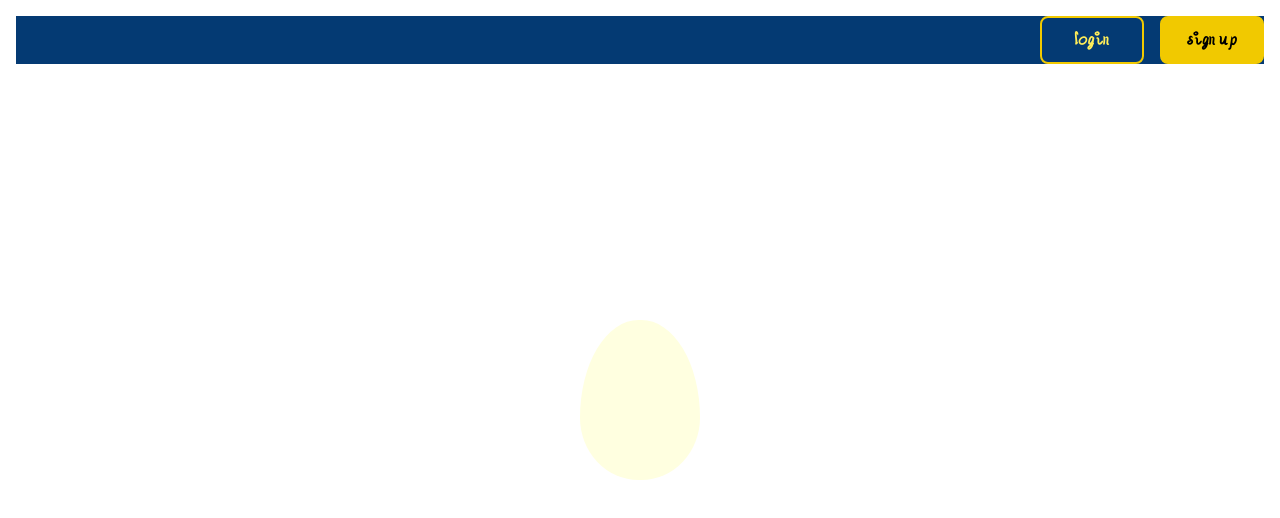
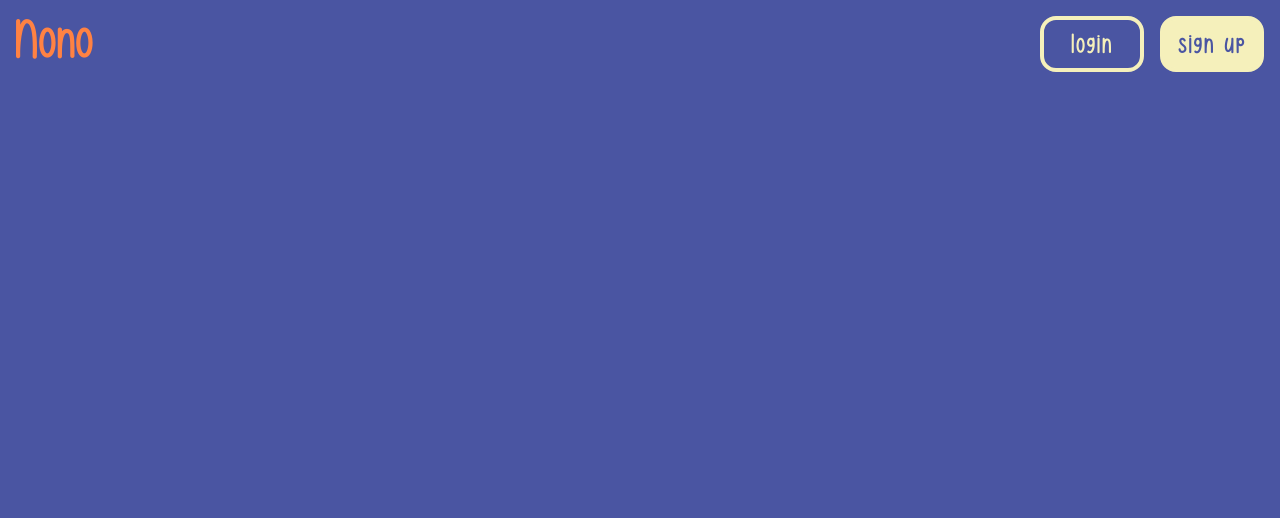
Before and after one commit to cha0ticcoder/ourDuckOnSvelte, a SvelteKit app: page / in a window 1280 px wide. Shown: the top 518 px of the page. Built offline with nearby package versions, Linux system fonts and the light colour scheme.

Commit message:
changed main page

```diff
--- a/src/app.html
+++ b/src/app.html
@@ -2,7 +2,7 @@
 <html lang="en">
 	<head>
 		<meta charset="utf-8" />
-		<link rel="icon" href="%sveltekit.assets%/favicon.png" />
+		<link rel="icon" href="/favicon.png" />
 		<meta name="viewport" content="width=device-width" />
 		%sveltekit.head%
 	</head>
--- /dev/null
+++ b/src/lib/clickOutside.js
@@ -0,0 +1,18 @@
+export function clickOutside(node) {
+
+    const handleClick = event => {
+        if (node && !node.contains(event.target) && !event.defaultPrevented) {
+            node.dispatchEvent(
+                new CustomEvent('click_outside', node)
+            )
+        }
+    }
+
+    document.addEventListener('click', handleClick, true);
+
+    return {
+        destroy() {
+            document.removeEventListener('click', handleClick, true);
+        }
+    }
+}
--- a/src/lib/index/egg.svelte
+++ /dev/null
@@ -1,29 +0,0 @@
-<script lang="ts">
-
-    let eggStatus: number = 0;
-
-    function egg(){
-        console.log('egg clicked', eggStatus)
-        eggStatus++
-    }
-
-</script>
-
-<div id="egg" class="egg" on:click={egg}></div>
-
-<style>
-
-    .egg {
-        position: absolute;
-        transform: translate(-50%, -50%);
-        top: 50%;
-        left: 50%;
-        height: 10rem;
-        aspect-ratio: 3 / 4;
-        border-radius: 100% / 125% 125% 80% 80%;
-        background-color: lightyellow;
-        overflow: hidden;
-        z-index: 0;
-    }
-
-</style>
--- a/src/routes/+page.svelte
+++ b/src/routes/+page.svelte
@@ -1,85 +1,135 @@
-<script lang="ts">
-    import { browser } from "$app/environment";
-    import Egg from '$lib/index/egg.svelte'
-    if (browser) {
-
-    }
-
+<script>
+    import { clickOutside } from '$lib/clickOutside.js'
 </script>
 
-<svelte:head>
-    <title>ourDuck - Home</title>
-</svelte:head>
+<svelte:body />
 
-<body>
-    <div class="nav">
-        <a href="/login"><input type="button" class="button login" value="login"></a>
-        <a href="/register"><input type="button" class="button register" value="sign up"></a>
+
+<div id="modalover" class="overlay" style="display: none">
+    <div use:clickOutside on:click_outside={() => {
+        let div = document.getElementById('modalover')
+        div.setAttribute('style', 'display: none')
+    }} class="loginmodal">
+
+        <input type="text">
+
     </div>
-    <Egg></Egg>
-</body>
+</div>
+
+<div class="nav">
+
+    <p class="nono n2">Nono</p>
+
+    <input on:click={() => {
+        let div = document.getElementById('modalover')
+
+        div.setAttribute('style', 'display: block')
+    }} type="button" class="button register" value="sign up"
+    >
+
+    <input on:click={() => {
+        let div = document.getElementById('modalover')
+
+        div.setAttribute('style', 'display: block')
+    }} type="button" class="button login" value="login"
+    >
+
+</div>
 
 <style>
 
     @font-face {
-        font-family: Cozy;
-        src: url("/fonts/Cozy-Regular.otf") format("opentype");
+        font-family: 'Justmore';
+        src: url("/fonts/Justmore - Personal Use.ttf") format("truetype");
     }
 
-    body {
-        background: #043a73;
-        font-family: Cozy, sans-serif;
-        color: #ffed59;
-        white-space: nowrap;
+    :root {
+        --background-color: #4A55A2;
+        --text: #FF8243;
+        --buttoncolor: #F5F0BB;
+    }
+
+    :global(html, body) {
+        background-color: var(--background-color);
+        font-family: "Justmore", sans-serif;
+        color: var(--text);
+        z-index: 0;
     }
 
     .nav {
-        display:flex;
-        justify-content: flex-end;
-        margin-top: 1rem;
+        transform: translate(-0.5rem, 0.5rem);
+    }
 
+    .nono {
+        font-size: 3rem;
+        margin: 0 auto;
+        cursor: pointer;
+        position: relative;
+        float: left;
+    }
+
+    .n2 {
+        margin-left: 1rem;
     }
 
     .button {
-
-        border-radius: 0.5rem;
-
-        height: 3rem;
         width: 6.5rem;
-
-        font-size: 120%;
-        font-family: Cozy, sans-serif;
-
-        z-index: 1;
-
-        text-decoration: none;
-        vertical-align: middle;
+        height: 3.5rem;
+        z-index: 0;
+        font-family: Justmore, sans-serif;
+        font-size: 1.5rem;
+        letter-spacing: 0.1rem;
+        border-radius: 1rem;
+        cursor: pointer;
+        float: right;
     }
 
     .login {
-        color: #ffed59;
-        border: #f1c900 solid 0.15rem;
-        background: transparent;
-        transition: 0.4s ease;
-        cursor: pointer;
+        color: var(--buttoncolor);
+        border: 0.3rem solid var(--buttoncolor);
+        background-color: transparent;
         margin-right: 1rem;
     }
 
-    .login:hover {
-        transition: 0.3s ease-out;
-        transform: scale(1.1);
+    .register {
+        border: 0.3rem solid var(--buttoncolor);
+        background-color: var(--buttoncolor);
+        color: var(--background-color);
     }
 
+    .login,
     .register {
-        background: #f1c900;
-        border: #f1c900 solid 0.15rem;
         transition: 0.4s ease;
-        cursor: pointer;
     }
 
+    .login:hover,
     .register:hover {
-        transition: 0.3s ease-out;
         transform: scale(1.1);
+        transition: 0.4s ease-out;
     }
 
+    .overlay {
+        position: absolute;
+        top: 0;
+        left: 0;
+        width: 100vw;
+        height: 100vh;
+        overflow: hidden;
+        background-color: rgba(0, 0, 0, 0.6);
+        box-shadow: 0 0 1px 5000px rgba(0, 0, 0, 0.8);
+        z-index: 10;
+    }
+
+    .loginmodal {
+        background: white;
+        border-radius: 2rem;
+        border: black solid 0.25rem;
+        width: 40rem;
+        height: 24rem;
+        opacity: 2;
+        position: absolute;
+        top: 50%;
+        left: 50%;
+        transform: translate(-50%, -50%);
+    }
 </style>
--- a/svelte.config.js
+++ b/svelte.config.js
@@ -11,8 +11,11 @@ const config = {
 		// adapter-auto only supports some environments, see https://kit.svelte.dev/docs/adapter-auto for a list.
 		// If your environment is not supported or you settled on a specific environment, switch out the adapter.
 		// See https://kit.svelte.dev/docs/adapters for more information about adapters.
-		adapter: adapter()
-	}
+		adapter: adapter(),
+		alias: {
+			$project: '/',
+		},
+	},
 };
 
 export default config;
```
Also changed, not shown: static/colorpalettes.txt (added), static/fonts/Cozy-Regular.otf (deleted), static/fonts/Justmore - Personal Use.ttf (added).
